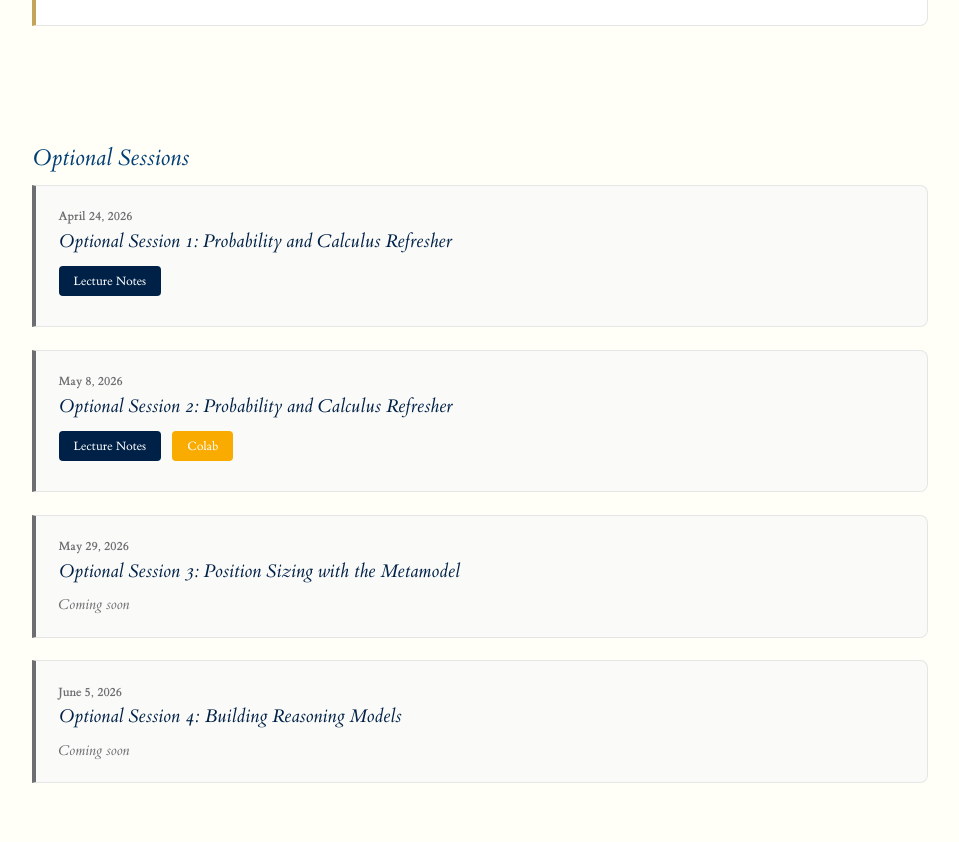
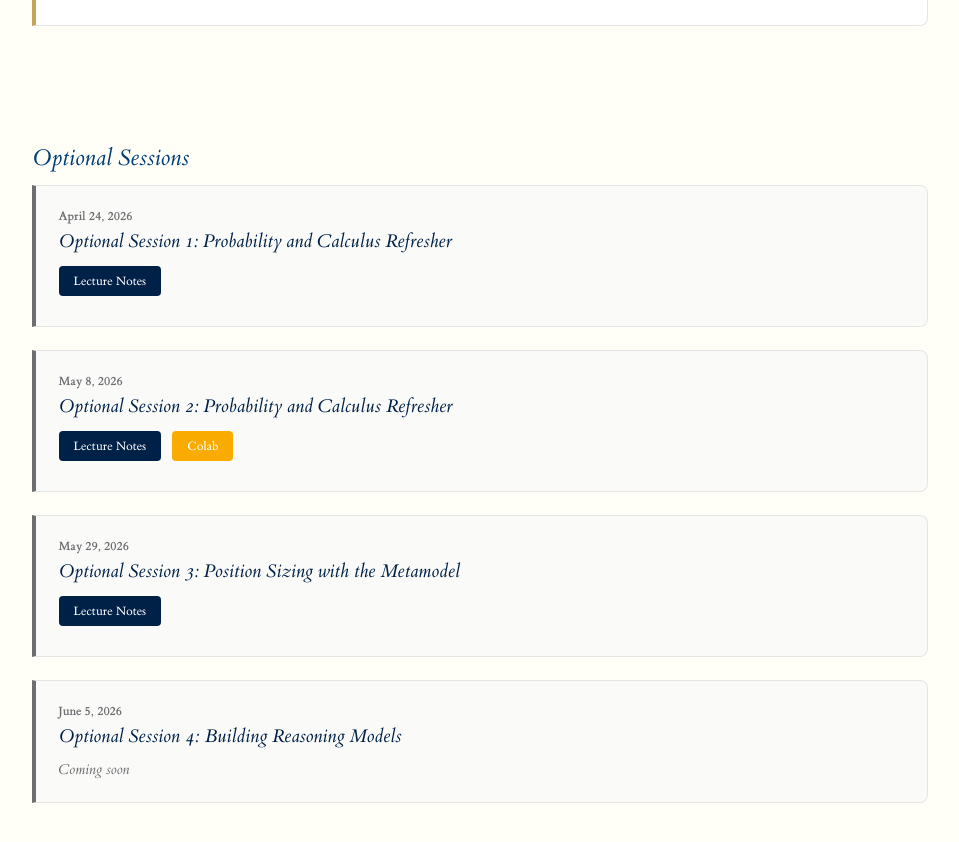
Before and after one commit to hm-ai/BUSI70575, a Jekyll site: the page built from syllabus.md, in a window 1280 px wide and 900 px high, scrolled down 1839 px. Shown: the top 842 px of the window, without its empty margins (160-1119 px from the left). Built offline with Jekyll 4.4.1, drawn with Linux system fonts in a browser that asks for light colours.

Commit message:
Add Optional Session 3 lecture notes to syllabus
Co-Authored-By: Claude Opus 4.6 (1M context) <noreply@anthropic.com>

```diff
--- a/syllabus.md
+++ b/syllabus.md
@@ -135,7 +135,7 @@ permalink: /syllabus/
       <div class="week-date">May 29, 2026</div>
       <h3>Optional Session 3: Position Sizing with the Metamodel</h3>
       <div class="materials">
-        <span class="coming-soon">Coming soon</span>
+        <a href="{{ site.baseurl }}/Lectures/Optional_Sessions/BUSI70575_Optional_Session_3.pdf" class="btn">Lecture Notes</a>
       </div>
     </div>
 
```
Also changed, not shown: 1 other file.
